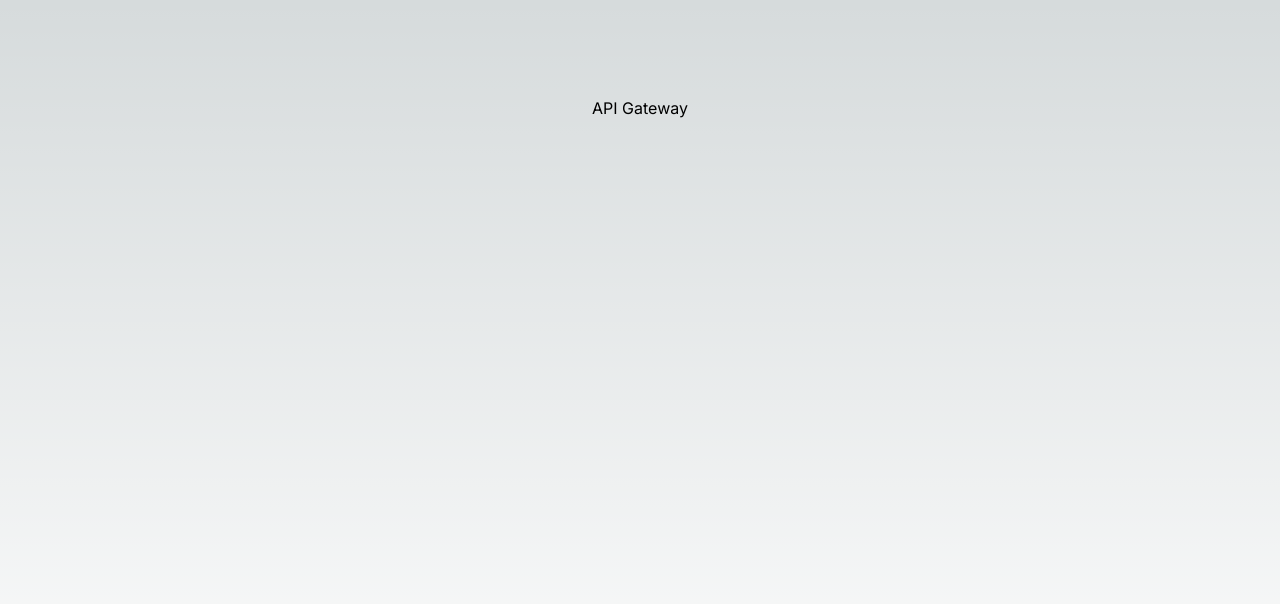
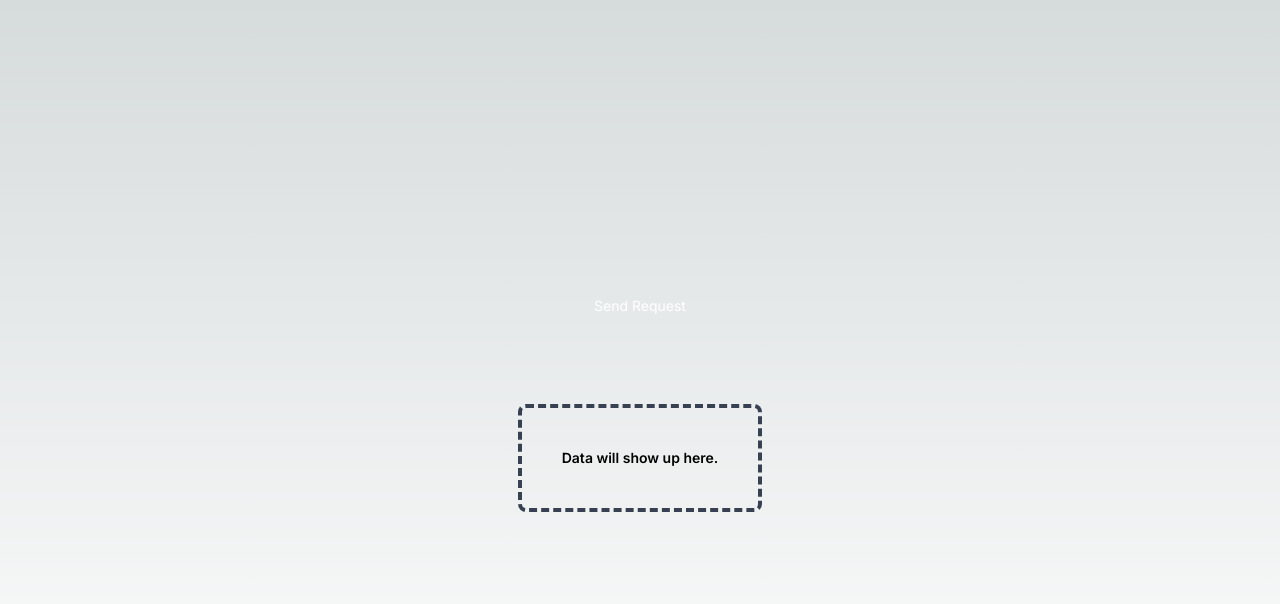
Before and after one commit to ryanpunwasi/aws-practice, a Next.js app: page /api-gateway in a window 1280 px wide. Shown: the top 604 px of the page. Built offline with nearby package versions, Linux system fonts and the light colour scheme.

Commit message:
Add send request button and placeholder

```diff
--- /dev/null
+++ b/src/app/api-gateway/components/Request.tsx
@@ -0,0 +1,13 @@
+"use client";
+export const Request = () => {
+  return (
+    <div className="flex flex-col gap-20 items-center justify-center">
+      <button className="w-fit rounded-lg dark:bg-indigo-600 text-white text-sm filter saturate-200 px-3 py-2 dark:hover:bg-indigo-500 dark:active:bg-indigo-700">
+        Send Request
+      </button>
+      <section className="dark:bg-gray-800 rounded-lg p-10 text-sm font-semibold border-4 border-dashed border-gray-700 dark:text-gray-400">
+        Data will show up here.
+      </section>
+    </div>
+  );
+};
--- a/src/app/api-gateway/page.tsx
+++ b/src/app/api-gateway/page.tsx
@@ -1,7 +1,8 @@
+import { Request } from "./components/Request";
 export default async function Home() {
   return (
-    <main className="flex min-h-screen flex-col items-center justify-between p-24">
-      <p>API Gateway</p>
+    <main className="flex min-h-screen flex-col items-center justify-center p-24">
+      <Request />
     </main>
   );
 }
```
